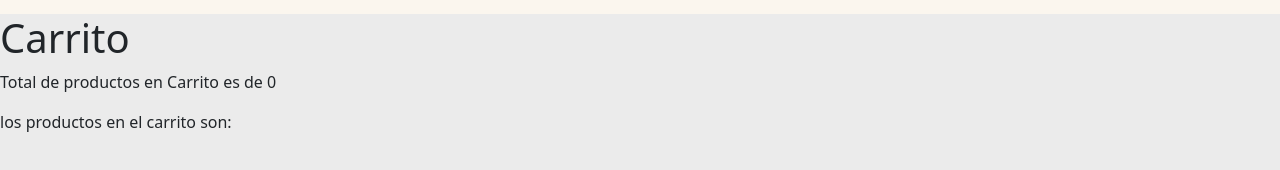
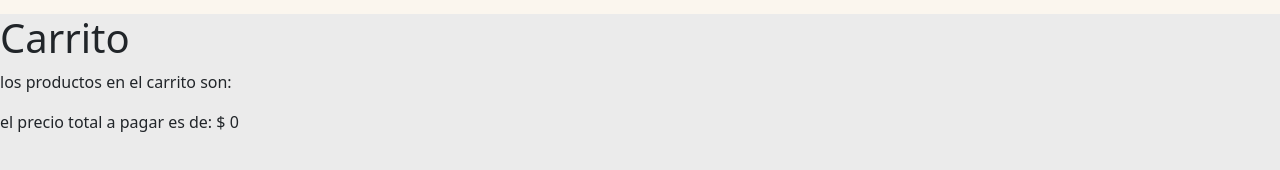
Before and after one commit to FacundoTissera/e-commerce-tissera, a React (Create React App) app: page /carrito in a window 1280 px wide. Shown: the part 218-388 px from the top of the page. Built offline with nearby package versions, Linux system fonts and the light colour scheme.

Commit message:
modificacion de variables en context

```diff
--- a/src/components/ProviderContext.js
+++ b/src/components/ProviderContext.js
@@ -6,8 +6,8 @@ const { Provider } = contexto;
 function ProviderContext({ children }) {
 
     const [ carrito, setCarrito ] = useState([]);
-    const [ cantidad_total, setCantidad_total ] = useState(0);
-    const [ precio_total, setPrecio_total ] = useState(0);
+    const [ cantidadTotal, setCantidadTotal ] = useState(0);
+    const [ precioTotal, setPrecioTotal ] = useState(0);
 
 
     // AGREGO PRODUCTO AL CARRITO
@@ -16,17 +16,13 @@ function ProviderContext({ children }) {
 
         if(estaEnCarrito(producto.id)){
           const newCarrito = [...carrito];
-            for (const elemento of newCarrito) {
-              if (elemento.producto.id === producto.id) {
-                producto.rating.count = it.stock + stock;
-              }
-            }
+
             setCarrito(newCarrito);
 
           }else{
             setCarrito([...carrito, {producto, stock}]);
-            setCantidad_total(stock);
-            setPrecio_total(producto.price * stock);
+            setCantidadTotal(stock);
+            setPrecioTotal(producto.price * stock);
         }
       }
 
@@ -51,8 +47,8 @@ function ProviderContext({ children }) {
 
     const valorDelContexto = {
         carrito,
-        cantidad_total,
-        precio_total,
+        cantidadTotal,
+        precioTotal,
         agregarProducto,
         eliminarProducto,
         vaciarCarrito,
--- a/src/components/carrito/Carrito.js
+++ b/src/components/carrito/Carrito.js
@@ -4,26 +4,35 @@ import { contexto } from '../ProviderContext';
 
 function Carrito() {
 
-    const { cantidad_total, carrito } = useContext(contexto);
+    const { carrito, precioTotal } = useContext(contexto);
     // console.log(carrito.forEach(element => element.producto.title));
     // console.log(cantidad_total);
 
   return (
     <div>
       <h1>Carrito</h1>
-      <p> Total de productos en Carrito es de {cantidad_total} </p>
+
+
         <p> los productos en el carrito son: </p>
       <ul>
       {
-              carrito.map((element, i)=>{
-                return(
-                  <li key={i}>
-                    {element.producto.title}
+
+        carrito.map(item => {
+          return (
+            <div key={item.producto.id}>
+              <li>
+                <p>{item.producto.title}</p>
+                <p>{item.stock}</p>
+                <p>$ {item.producto.price}</p>
               </li>
+            </div>
+
             )
           })
         }
         </ul>
+
+      <p> el precio total a pagar es de: $ {precioTotal} </p>
 
 
 
--- a/src/components/header/NavBar.js
+++ b/src/components/header/NavBar.js
@@ -17,7 +17,7 @@ import { contexto } from '../ProviderContext';
 
 function NavBar() {
 
-  const { cantidad_total } = useContext(contexto);
+  const { cantidadTotal } = useContext(contexto);
 
 
   return (
@@ -32,7 +32,7 @@ function NavBar() {
                 <Link to="/nosotros" className="nav-link">NOSOTROS</Link>
                 <Link to="/login" className="nav-link">LOGIN</Link>
 
-                <Link to="/carrito" className="nav-link"> CARRITO {cantidad_total}  </Link>
+                <Link to="/carrito" className="nav-link"> CARRITO {cantidadTotal}  </Link>
             </div>
         </nav>
     </>
--- a/src/components/productos/ProductoDetalleContainer.js
+++ b/src/components/productos/ProductoDetalleContainer.js
@@ -46,7 +46,7 @@ function ProductoDetalleContainer() {
             // .catch(err => {
             //     console.log(err);
             // })
-        },1000);
+        },100);
 
     } , [productoID]);
 
```
Lines whose indentation alone changed are shown as unchanged.
